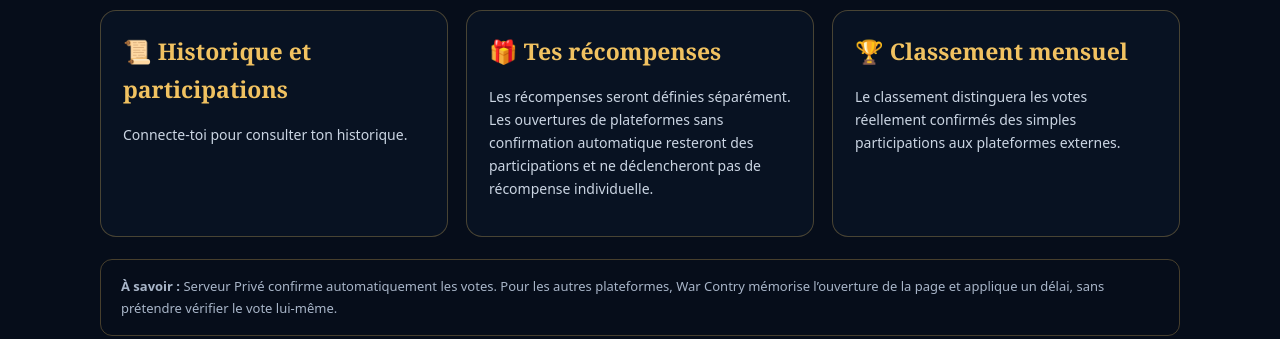
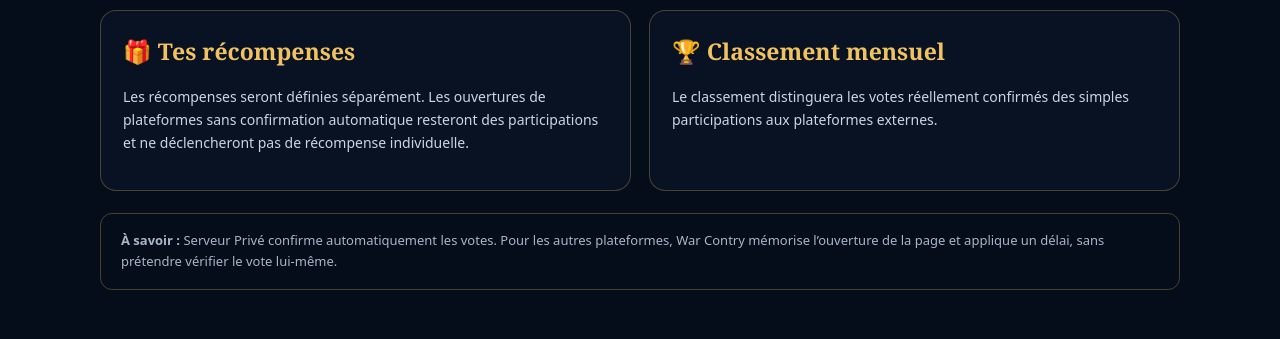
Before and after one commit to mrmystermm/war-contry-site, a plain HTML site: page votes.html in a window 1280 px wide. Shown: the part 802-1141 px from the top of the page. Drawn offline with Linux system fonts and the light colour scheme.

Commit message:
Remove vote history panel from votes page

```diff
--- a/votes.html
+++ b/votes.html
@@ -31,7 +31,7 @@
 </article>
 </section>
 <section class="vote-panels">
-<article class="vote-panel"><h2>📜 Historique et participations</h2><p id="vote-history">Connecte-toi pour consulter ton historique.</p></article>
+
 <article class="vote-panel"><h2>🎁 Tes récompenses</h2><p>Les récompenses seront définies séparément. Les ouvertures de plateformes sans confirmation automatique resteront des participations et ne déclencheront pas de récompense individuelle.</p></article>
 <article class="vote-panel"><h2>🏆 Classement mensuel</h2><p>Le classement distinguera les votes réellement confirmés des simples participations aux plateformes externes.</p></article>
 </section>
```
